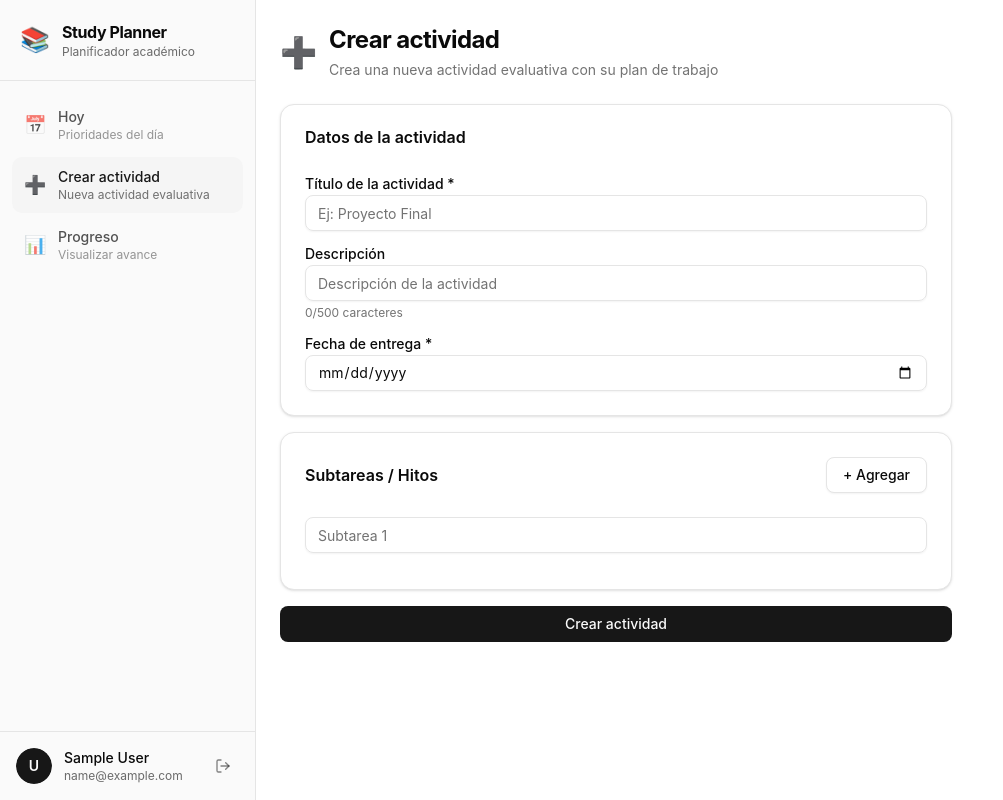
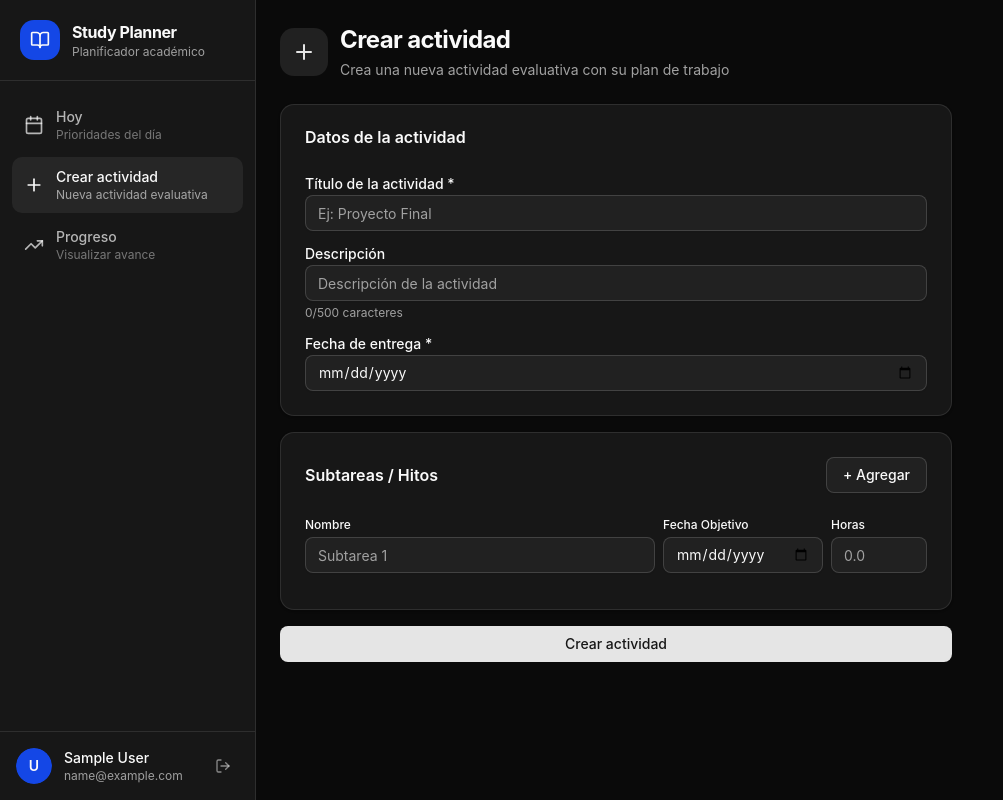
Before and after one commit to Miniproyecto-1-PI/MP1Frontend, a React (Vite) app: page /crear in a window 1280 px wide. Shown: the whole page, without its empty margins (0-1003 px from the left). Built offline with nearby package versions, Linux system fonts and the light colour scheme; sample sign-in values are in the browser's storage.

Commit message:
Frontend funcionando

```diff
--- a/index.html
+++ b/index.html
@@ -1,5 +1,5 @@
 <!doctype html>
-<html lang="en">
+<html lang="es" class="dark">
   <head>
     <meta charset="UTF-8" />
     <link rel="icon" type="image/svg+xml" href="/vite.svg" />
--- a/src/components/auth/LoginForm.jsx
+++ b/src/components/auth/LoginForm.jsx
@@ -10,6 +10,7 @@ import {
   CardHeader,
   CardTitle,
 } from "@/components/ui/card";
+import { BookOpen, Loader2 } from "lucide-react";
 
 export default function LoginForm() {
   const { login } = useAuth();
@@ -25,7 +26,6 @@ export default function LoginForm() {
     e.preventDefault();
     setIsLoading(true);
 
-    // Simular un pequeño delay para dar feedback visual
     await new Promise((resolve) => setTimeout(resolve, 600));
 
     login({
@@ -37,10 +37,10 @@ export default function LoginForm() {
   };
 
   return (
-    <Card className="w-full max-w-md shadow-2xl border-0 bg-card/80 backdrop-blur-xl">
+    <Card className="w-full max-w-md shadow-2xl border border-border/50 bg-card/80 backdrop-blur-xl dark:bg-card/50">
       <CardHeader className="space-y-3 text-center pb-2">
-        <div className="mx-auto flex h-14 w-14 items-center justify-center rounded-2xl bg-primary text-primary-foreground text-2xl font-bold">
-          📚
+        <div className="mx-auto flex h-14 w-14 items-center justify-center rounded-2xl bg-primary text-primary-foreground">
+          <BookOpen className="h-7 w-7" />
         </div>
         <CardTitle className="text-2xl font-bold tracking-tight">
           Study Planner
@@ -88,26 +88,7 @@ export default function LoginForm() {
           >
             {isLoading ? (
               <span className="flex items-center gap-2">
-                <svg
-                  className="animate-spin h-4 w-4"
-                  xmlns="http://www.w3.org/2000/svg"
-                  fill="none"
-                  viewBox="0 0 24 24"
-                >
-                  <circle
-                    className="opacity-25"
-                    cx="12"
-                    cy="12"
-                    r="10"
-                    stroke="currentColor"
-                    strokeWidth="4"
-                  />
-                  <path
-                    className="opacity-75"
-                    fill="currentColor"
-                    d="M4 12a8 8 0 018-8V0C5.373 0 0 5.373 0 12h4z"
-                  />
-                </svg>
+                <Loader2 className="h-4 w-4 animate-spin" />
                 Ingresando...
               </span>
             ) : (
--- a/src/components/layout/PageHeader.jsx
+++ b/src/components/layout/PageHeader.jsx
@@ -5,17 +5,17 @@
  * @param {object} props
  * @param {string} props.title - Título principal de la sección
  * @param {string} props.description - Descripción breve de la sección
- * @param {string} [props.icon] - Emoji o icono decorativo
+ * @param {React.ComponentType} [props.icon] - Componente de icono (lucide-react)
  * @param {React.ReactNode} [props.actions] - Acciones adicionales (botones, etc.)
  */
-export default function PageHeader({ title, description, icon, actions }) {
+export default function PageHeader({ title, description, icon: Icon, actions }) {
   return (
     <div className="flex items-start justify-between">
       <div className="flex items-center gap-3">
-        {icon && (
-          <span className="text-3xl" role="img" aria-hidden="true">
-            {icon}
-          </span>
+        {Icon && (
+          <div className="flex h-12 w-12 items-center justify-center rounded-xl bg-primary/10 text-primary">
+            <Icon className="h-6 w-6" />
+          </div>
         )}
         <div>
           <h1 className="text-2xl font-bold tracking-tight">{title}</h1>
--- a/src/components/layout/Sidebar.jsx
+++ b/src/components/layout/Sidebar.jsx
@@ -2,24 +2,25 @@ import { NavLink } from "react-router";
 import { useAuth } from "@/context/AuthContext";
 import { Button } from "@/components/ui/button";
 import { Avatar, AvatarFallback } from "@/components/ui/avatar";
+import { Calendar, Plus, TrendingUp, LogOut, BookOpen } from "lucide-react";
 
 const NAV_ITEMS = [
   {
     to: "/hoy",
     label: "Hoy",
-    icon: "📅",
+    icon: Calendar,
     description: "Prioridades del día",
   },
   {
     to: "/crear",
     label: "Crear actividad",
-    icon: "➕",
+    icon: Plus,
     description: "Nueva actividad evaluativa",
   },
   {
     to: "/progreso",
     label: "Progreso",
-    icon: "📊",
+    icon: TrendingUp,
     description: "Visualizar avance",
   },
 ];
@@ -31,7 +32,9 @@ export default function Sidebar() {
     <aside className="flex flex-col h-full w-64 border-r bg-sidebar text-sidebar-foreground">
       {/* Header */}
       <div className="flex items-center gap-3 px-5 py-5 border-b border-sidebar-border">
-        <span className="text-2xl">📚</span>
+        <div className="flex h-10 w-10 items-center justify-center rounded-xl bg-sidebar-primary text-sidebar-primary-foreground">
+          <BookOpen className="h-5 w-5" />
+        </div>
         <div>
           <h1 className="text-base font-bold tracking-tight">Study Planner</h1>
           <p className="text-xs text-sidebar-foreground/60">
@@ -54,7 +57,7 @@ export default function Sidebar() {
               }`
             }
           >
-            <span className="text-lg">{item.icon}</span>
+            <item.icon className="h-5 w-5" />
             <div>
               <span className="block">{item.label}</span>
               <span className="block text-xs opacity-60 font-normal">
@@ -87,21 +90,7 @@ export default function Sidebar() {
             className="h-8 w-8 text-sidebar-foreground/50 hover:text-sidebar-foreground cursor-pointer"
             title="Cerrar sesión"
           >
-            <svg
-              xmlns="http://www.w3.org/2000/svg"
-              width="16"
-              height="16"
-              viewBox="0 0 24 24"
-              fill="none"
-              stroke="currentColor"
-              strokeWidth="2"
-              strokeLinecap="round"
-              strokeLinejoin="round"
-            >
-              <path d="M9 21H5a2 2 0 0 1-2-2V5a2 2 0 0 1 2-2h4" />
-              <polyline points="16 17 21 12 16 7" />
-              <line x1="21" y1="12" x2="9" y2="12" />
-            </svg>
+            <LogOut className="h-4 w-4" />
           </Button>
         </div>
       </div>
--- a/src/pages/ActividadPage.jsx
+++ b/src/pages/ActividadPage.jsx
@@ -1,5 +1,6 @@
 import { useParams } from "react-router";
 import PageHeader from "@/components/layout/PageHeader";
+import { FileText } from "lucide-react";
 
 export default function ActividadPage() {
   const { id } = useParams();
@@ -9,7 +10,7 @@ export default function ActividadPage() {
       <PageHeader
         title={`Actividad #${id}`}
         description="Detalle, reprogramación y seguimiento de la actividad"
-        icon="📝"
+        icon={FileText}
       />
       <div className="mt-6">
         <p className="text-muted-foreground">
--- a/src/pages/CrearPage.jsx
+++ b/src/pages/CrearPage.jsx
@@ -4,6 +4,7 @@ import { Input } from "@/components/ui/input";
 import { Button } from "@/components/ui/button";
 import { Card, CardContent, CardHeader, CardTitle } from "@/components/ui/card";
 import { Label } from "@/components/ui/label";
+import { Plus, AlertCircle, CheckCircle } from "lucide-react";
 
 const API_URL =
   window.location.hostname === "localhost" ||
@@ -22,7 +23,9 @@ export default function CrearPage() {
   const [titulo, setTitulo] = useState("");
   const [descripcion, setDescripcion] = useState("");
   const [fechaEntrega, setFechaEntrega] = useState("");
-  const [subtareas, setSubtareas] = useState([{ titulo: "" }]);
+  const [subtareas, setSubtareas] = useState([
+    { titulo: "", fecha_objetivo: "", horas_estimadas: "" },
+  ]);
   const [loading, setLoading] = useState(false);
   const [mensaje, setMensaje] = useState(null);
   const [error, setError] = useState(null);
@@ -65,8 +68,17 @@ export default function CrearPage() {
     }
 
     subtareas.forEach((subtarea, index) => {
-      if (subtarea.titulo && subtarea.titulo.trim() === "") {
-        nuevosErrores.subtareas = `La subtarea ${index + 1} no puede estar vacía`;
+      if (!subtarea.titulo || subtarea.titulo.trim() === "") {
+        nuevosErrores.subtareas = `El nombre de la subtarea ${index + 1} no puede estar vacío`;
+        esValido = false;
+      } else if (!subtarea.fecha_objetivo) {
+        nuevosErrores.subtareas = `La fecha objetivo de la subtarea ${index + 1} es requerida`;
+        esValido = false;
+      } else if (
+        !subtarea.horas_estimadas ||
+        parseFloat(subtarea.horas_estimadas) <= 0
+      ) {
+        nuevosErrores.subtareas = `Las horas estimadas de la subtarea ${index + 1} deben ser mayores a 0`;
         esValido = false;
       }
     });
@@ -76,7 +88,10 @@ export default function CrearPage() {
   };
 
   const agregarSubtarea = () => {
-    setSubtareas([...subtareas, { titulo: "" }]);
+    setSubtareas([
+      ...subtareas,
+      { titulo: "", fecha_objetivo: "", horas_estimadas: "" },
+    ]);
     setErrors({ ...errors, subtareas: "" });
   };
 
@@ -85,9 +100,9 @@ export default function CrearPage() {
     setErrors({ ...errors, subtareas: "" });
   };
 
-  const actualizarSubtarea = (index, valor) => {
+  const actualizarSubtarea = (index, campo, valor) => {
     const nuevasSubtareas = [...subtareas];
-    nuevasSubtareas[index].titulo = valor;
+    nuevasSubtareas[index][campo] = valor;
     setSubtareas(nuevasSubtareas);
     setErrors({ ...errors, subtareas: "" });
   };
@@ -110,7 +125,12 @@ export default function CrearPage() {
         fecha_entrega: fechaEntrega,
         subtareas: subtareas
           .filter((s) => s.titulo.trim() !== "")
-          .map((s) => ({ titulo: s.titulo.trim(), completada: false })),
+          .map((s) => ({
+            titulo: s.titulo.trim(),
+            fecha_objetivo: s.fecha_objetivo,
+            horas_estimadas: parseFloat(s.horas_estimadas),
+            completada: false,
+          })),
       };
 
       const response = await fetch(`${API_URL}/actividades/`, {
@@ -145,7 +165,7 @@ export default function CrearPage() {
       setTitulo("");
       setDescripcion("");
       setFechaEntrega("");
-      setSubtareas([{ titulo: "" }]);
+      setSubtareas([{ titulo: "", fecha_objetivo: "", horas_estimadas: "" }]);
       setErrors(initialErrors);
     } catch (err) {
       setError(err.message || "Error al crear la actividad");
@@ -159,19 +179,21 @@ export default function CrearPage() {
       <PageHeader
         title="Crear actividad"
         description="Crea una nueva actividad evaluativa con su plan de trabajo"
-        icon="➕"
+        icon={Plus}
       />
 
       <div className="mt-6 max-w-2xl">
         {mensaje && (
-          <div className="mb-4 p-3 bg-green-100 border border-green-400 text-green-700 rounded">
-            {mensaje.text}
+          <div className="mb-4 p-3 bg-green-500/10 border border-green-500/50 text-green-500 rounded-lg flex items-center gap-2">
+            <CheckCircle className="h-4 w-4 shrink-0" />
+            <span>{mensaje.text}</span>
           </div>
         )}
 
         {error && (
-          <div className="mb-4 p-3 bg-red-100 border border-red-400 text-red-700 rounded">
-            {error}
+          <div className="mb-4 p-3 bg-destructive/10 border border-destructive/50 text-destructive rounded-lg flex items-center gap-2">
+            <AlertCircle className="h-4 w-4 shrink-0" />
+            <span>{error}</span>
           </div>
         )}
 
@@ -261,19 +283,55 @@ export default function CrearPage() {
                 </p>
               )}
               {subtareas.map((subtarea, index) => (
-                <div key={index} className="flex gap-2">
-                  <Input
-                    type="text"
-                    placeholder={`Subtarea ${index + 1}`}
-                    value={subtarea.titulo}
-                    onChange={(e) => actualizarSubtarea(index, e.target.value)}
-                    className="flex-1"
-                  />
+                <div key={index} className="flex gap-2 items-end">
+                  <div className="flex-1 space-y-1">
+                    <Label className="text-xs">Nombre</Label>
+                    <Input
+                      type="text"
+                      placeholder={`Subtarea ${index + 1}`}
+                      value={subtarea.titulo}
+                      onChange={(e) =>
+                        actualizarSubtarea(index, "titulo", e.target.value)
+                      }
+                    />
+                  </div>
+                  <div className="w-40 space-y-1">
+                    <Label className="text-xs">Fecha Objetivo</Label>
+                    <Input
+                      type="date"
+                      value={subtarea.fecha_objetivo || ""}
+                      onChange={(e) =>
+                        actualizarSubtarea(
+                          index,
+                          "fecha_objetivo",
+                          e.target.value,
+                        )
+                      }
+                    />
+                  </div>
+                  <div className="w-24 space-y-1">
+                    <Label className="text-xs">Horas</Label>
+                    <Input
+                      type="number"
+                      min="0.1"
+                      step="0.1"
+                      placeholder="0.0"
+                      value={subtarea.horas_estimadas || ""}
+                      onChange={(e) =>
+                        actualizarSubtarea(
+                          index,
+                          "horas_estimadas",
+                          e.target.value,
+                        )
+                      }
+                    />
+                  </div>
                   {subtareas.length > 1 && (
                     <Button
                       type="button"
                       variant="destructive"
                       onClick={() => eliminarSubtarea(index)}
+                      className="mb-[2px]"
                     >
                       ✕
                     </Button>
--- a/src/pages/HoyPage.jsx
+++ b/src/pages/HoyPage.jsx
@@ -2,6 +2,7 @@ import { useState, useEffect } from "react";
 import PageHeader from "@/components/layout/PageHeader";
 import { Card, CardContent, CardHeader, CardTitle } from "@/components/ui/card";
 import { Button } from "@/components/ui/button";
+import { Calendar, AlertCircle } from "lucide-react";
 
 const API_URL =
   window.location.hostname === "localhost" ||
@@ -48,7 +49,7 @@ export default function HoyPage() {
   if (loading) {
     return (
       <div>
-        <PageHeader title="Hoy" description={obtenerFechaActual()} icon="📅" />
+        <PageHeader title="Hoy" description={obtenerFechaActual()} icon={Calendar} />
         <div className="mt-6 text-center text-muted-foreground">
           Cargando actividades...
         </div>
@@ -58,15 +59,16 @@ export default function HoyPage() {
 
   return (
     <div>
-      <PageHeader title="Hoy" description={obtenerFechaActual()} icon="📅" />
+      <PageHeader title="Hoy" description={obtenerFechaActual()} icon={Calendar} />
 
       <div className="mt-6">
         {error && (
-          <div className="mb-4 p-3 bg-red-100 border border-red-400 text-red-700 rounded">
-            {error}
+          <div className="mb-4 p-3 bg-destructive/10 border border-destructive/50 text-destructive rounded-lg flex items-center gap-2">
+            <AlertCircle className="h-4 w-4 shrink-0" />
+            <span className="flex-1">{error}</span>
             <Button
               variant="link"
-              className="ml-2 text-red-700 p-0 h-auto"
+              className="text-destructive p-0 h-auto font-medium"
               onClick={obtenerActividadesHoy}
             >
               Reintentar
--- a/src/pages/ProgresoPage.jsx
+++ b/src/pages/ProgresoPage.jsx
@@ -1,4 +1,5 @@
 import PageHeader from "@/components/layout/PageHeader";
+import { TrendingUp } from "lucide-react";
 
 export default function ProgresoPage() {
   return (
@@ -6,7 +7,7 @@ export default function ProgresoPage() {
       <PageHeader
         title="Progreso"
         description="Visualiza el avance general de tus actividades evaluativas"
-        icon="📊"
+        icon={TrendingUp}
       />
       <div className="mt-6">
         <p className="text-muted-foreground">
```
